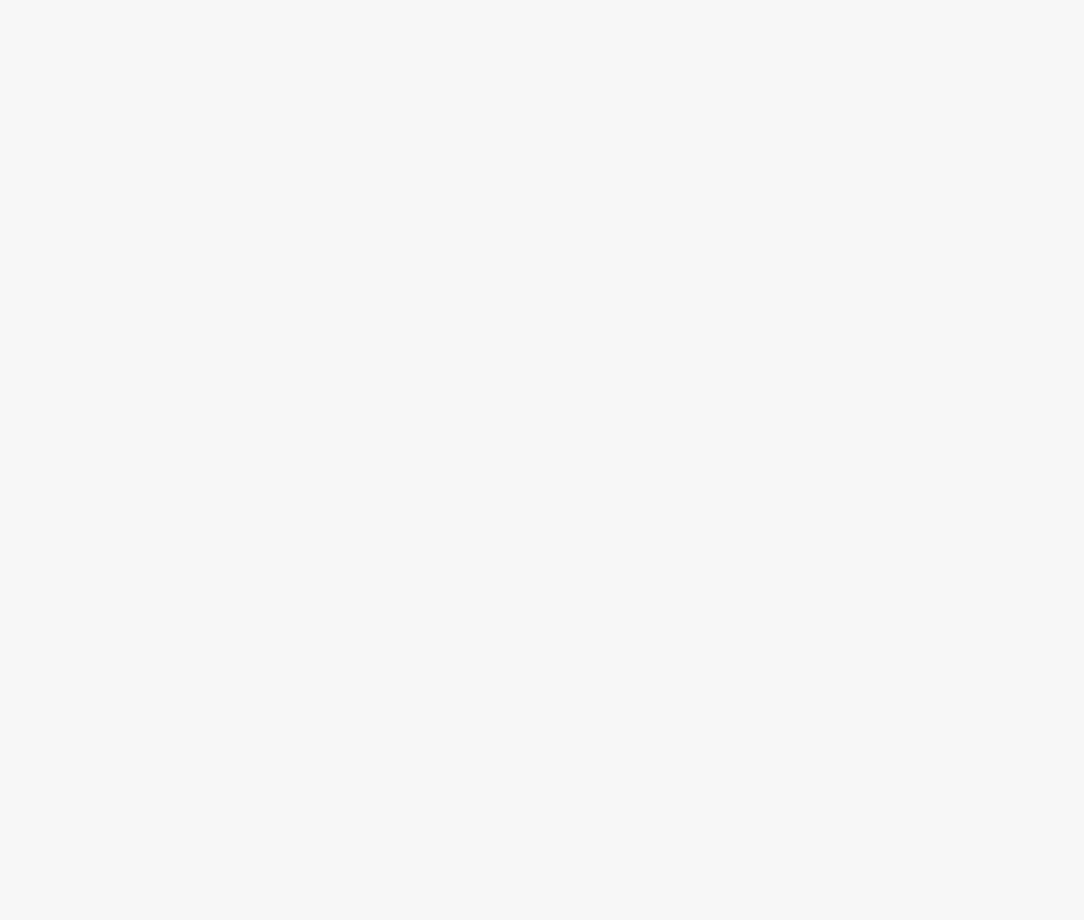
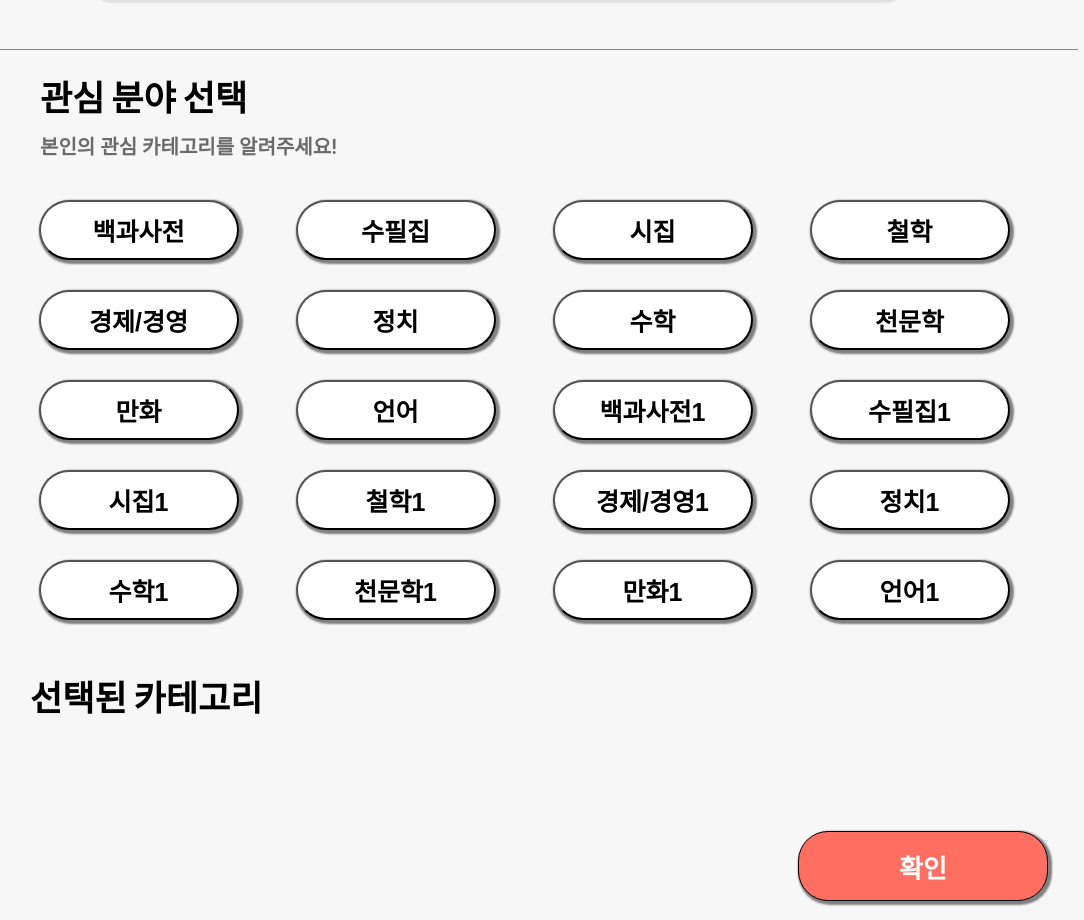
Before and after one commit to Leegyuseok99/Booker, a React (Create React App) app: page /profile/1 in a window 1280 px wide. Before the commit this address had no page. Shown: the part 1074-1994 px from the top of the page, without its empty margins (106-1190 px from the left). Before the commit the page ends 800 px from the top, so only its background shows below. Built offline with nearby package versions, Linux system fonts and the light colour scheme.

Commit message:
commit 2

```diff
--- a/package.json
+++ b/package.json
@@ -18,6 +18,7 @@
     "react-scripts": "5.0.1",
     "web-vitals": "^2.1.4"
   },
+  "proxy": "http://localhost:8080",
   "scripts": {
     "start": "react-scripts start",
     "build": "react-scripts build",
--- a/public/index.html
+++ b/public/index.html
@@ -3,7 +3,7 @@
   <head>
     <meta charset="utf-8" />
     <link rel="icon" href="%PUBLIC_URL%/favicon.ico" />
-    <meta name="viewport" content="width=device-width, initial-scale=1" />
+    <meta name="viewport" content="width=device-width, initial-scale=1.0" />
     <meta name="theme-color" content="#000000" />
     <meta
       name="description"
--- a/src/App.js
+++ b/src/App.js
@@ -14,7 +14,7 @@ function App() {
       <Routes>
         <Route path="/login" element={<Login />} />
         <Route path="/signup" element={<SignUp />} />
-        <Route path="/profile" element={<Profile />} />
+        <Route path="/profile/:idx" element={<Profile />} />
         <Route path="/" element={<Home />} />
       </Routes>
     </Router>
--- a/src/component/Category.jsx
+++ b/src/component/Category.jsx
@@ -5,7 +5,10 @@ import "../css/Category.css";
 function Category(props) {
   return (
     <div>
-      <button className="ctg_btn">
+      <button
+        className={`ctg_btn ${props.isSelected ? "selected" : ""}`}
+        onClick={props.onClick}
+      >
         <span>{props.Category}</span>
       </button>
     </div>
--- a/src/css/Category.css
+++ b/src/css/Category.css
@@ -1,6 +1,27 @@
 .ctg_btn {
-  width: 150px;
-  height: 40px;
+  width: 200px;
+  height: 60px;
   border-radius: 30px;
+  font-size: 25px;
+  font-weight: 600;
+  margin-bottom: 30px;
   background-color: white;
+  box-shadow: 2px 2px 2px 2px gray;
+  margin-right: 20px;
 }
+.ctg_btn:hover {
+  border: 3px solid #5e3fa7;
+  color: #5e3fa7;
+}
+.ctg_btn.selected {
+  background-color: #5e3fa7;
+  color: white;
+}
+@media screen and (max-width: 768px) {
+  .ctg_btn {
+    width: 120px;
+    height: 40px;
+    font-size: 14px;
+    font-weight: 600;
+  }
+}
--- a/src/css/Profile.css
+++ b/src/css/Profile.css
@@ -12,10 +12,6 @@
   flex-direction: column;
 }
 .profileImg {
-  width: 300px;
-  height: 300px;
-  border-radius: 50%;
-  border: 1px solid black;
   margin: 30px auto 80px;
 }
 .nickName > span:first-of-type {
@@ -64,13 +60,13 @@
   flex-direction: column;
 }
 .categorySection {
-  padding: 30px;
+  padding: 20px 30px;
 }
 .categorySection > span:first-of-type {
   font-size: 35px;
   font-weight: 900;
   display: inline-block;
-  padding: 10px 20px;
+  padding: 0px 20px;
 }
 .categorySection > span:last-of-type {
   font-size: 20px;
@@ -84,13 +80,47 @@
   flex-direction: row;
   flex-wrap: wrap;
   justify-content: space-around;
+  padding-top: 30px;
+}
+.categoryTotal {
+  padding-left: 40px;
+  display: flex;
+  flex-direction: column;
+}
+.categoryTotal > span {
+  font-size: 35px;
+  font-weight: 900;
+}
+.selectedCategories {
+  display: flex;
+  flex-direction: row;
+  padding-top: 40px;
+  flex-wrap: wrap;
+}
+.proBtnWrap {
+  display: flex;
+  flex-direction: row;
+  justify-content: flex-end;
+  padding: 70px 30px 0px;
+}
+.profile_btn {
+  width: 250px;
+  height: 70px;
+  font-size: 26px;
+  font-weight: 900;
+  border-radius: 30px;
+  background-color: #ff6f61;
+  border: 1px solid black;
+  box-shadow: 2px 2px 2px 2px gray;
+  color: white;
+}
+.profile_btn:hover {
+  background-color: white;
+  color: #ff6f61;
+  border: 1px solid #ff6f61;
 }
 @media screen and (max-width: 768px) {
   .profileImg {
-    width: 200px;
-    height: 200px;
-    border-radius: 50%;
-    border: 1px solid black;
     margin: 30px auto 50px;
   }
   .nickName > span:first-of-type {
@@ -116,8 +146,21 @@
     display: inline-block;
     color: #6b6b6b;
   }
-  .profileLeft {
-    height: 700px;
+  .categoryTotal {
+    border-top: 1px solid #888888;
+    padding-top: 20px;
+  }
+  .categoryTotal > span {
+  }
+  .profile_btn {
+    width: 200px;
+    height: 50px;
+    font-size: 18px;
+    font-weight: 600;
+  }
+  .proBtnWrap {
+    justify-content: center;
+    padding: 20px 30px 20px;
   }
 }
 @media screen and (max-width: 1600px) {
--- a/src/page/Login.js
+++ b/src/page/Login.js
@@ -85,7 +85,7 @@ function Login() {
       </div>
       <div>
         <button disabled={notAllow} onClick={loginhandle} className="login_btn">
-          확인
+          로그인
         </button>
         <button className="login_btn Naver">네이버</button>
         <button className="login_btn Google">
--- a/src/page/Profile.js
+++ b/src/page/Profile.js
@@ -1,12 +1,37 @@
-import React, { useState } from "react";
+import React, { useRef, useState } from "react";
 import Category from "../component/Category";
 import { TextField } from "@material-ui/core";
+import Avatar from "@mui/material/Avatar";
+import axios from "axios";
+import { useNavigate, useParams } from "react-router-dom";
+
 import "../css/Profile.css";
 
 function Profile() {
+  const navigate = useNavigate();
+  const { idx } = useParams();
   const [nickName, setNickName] = useState("");
   const [introduction, setIntroduction] = useState("");
+  const [Image, setImage] = useState("");
 
+  const fileInput = useRef(null);
+  const onChange = (e) => {
+    if (e.target.files[0]) {
+      setImage(e.target.files[0]);
+    } else {
+      //업로드 취소할 시
+      setImage(Image);
+      return;
+    }
+    //화면에 프로필 사진 표시
+    const reader = new FileReader();
+    reader.onload = () => {
+      if (reader.readyState === 2) {
+        setImage(reader.result);
+      }
+    };
+    reader.readAsDataURL(e.target.files[0]);
+  };
   const habdleNickName = (e) => {
     setNickName(e.target.value);
   };
@@ -15,17 +40,118 @@ function Profile() {
   };
 
   const categoryList = [
-    "comic",
-    "documentary",
-    "hero",
-    "science fantasy",
-    "black comedy",
+    "백과사전",
+    "수필집",
+    "시집",
+    "철학",
+    "경제/경영",
+    "정치",
+    "수학",
+    "천문학",
+    "만화",
+    "언어",
+    "백과사전1",
+    "수필집1",
+    "시집1",
+    "철학1",
+    "경제/경영1",
+    "정치1",
+    "수학1",
+    "천문학1",
+    "만화1",
+    "언어1",
   ];
+
+  const [selectedCategories, setSelectedCategories] = useState([]);
+
+  const handleCategorySelect = (categoryName) => {
+    if (selectedCategories) {
+      if (selectedCategories.length < 5) {
+        setSelectedCategories((prevSelected) => {
+          const isSelected = prevSelected.includes(categoryName);
+
+          if (isSelected) {
+            // 이미 선택된 경우, 해당 카테고리를 리스트에서 제거
+            return prevSelected.filter((category) => category !== categoryName);
+          } else {
+            // 선택되지 않은 경우, 최대 5개까지 추가
+            return [...prevSelected, categoryName];
+          }
+        });
+      } else {
+        // 이미 5개가 선택된 경우, 선택을 추가하지 않음
+        if (!selectedCategories.includes(categoryName)) {
+          window.alert("카테고리의 선택 가능 개수는 최대 5개 입니다.");
+        }
+        setSelectedCategories((prevSelected) =>
+          prevSelected.includes(categoryName)
+            ? prevSelected.filter((category) => category !== categoryName)
+            : prevSelected
+        );
+      }
+    }
+  };
+
+  const onProfilehandle = async (e) => {
+    const [interest1, interest2, interest3, interest4, interest5] =
+      selectedCategories;
+
+    const formData = new FormData();
+    formData.append("idx", idx);
+    formData.append("image", Image);
+    formData.append("nickname", nickName);
+    formData.append("introduction", introduction);
+    formData.append("category", JSON.stringify(selectedCategories));
+    await axios
+      .post("/profile", formData)
+      .then((response) => {
+        console.log(response.data);
+        window.alert("프로필 설정 완료");
+        navigate("/login");
+      })
+      .catch((error) => {
+        console.log(error);
+      });
+    console.log(
+      Image,
+      nickName,
+      introduction,
+      selectedCategories,
+      interest1,
+      interest2,
+      interest3,
+      interest4,
+      interest5
+    );
+  };
   return (
     <div>
       <div className="profile">
         <div className="profileLeft">
-          <div className="profileImg"></div>
+          <div className="profileImg">
+            <Avatar
+              className="profileImgSelect"
+              src={Image}
+              style={{
+                backgroundPosition: "center",
+                backgroundRepeat: "no-repeat",
+                backgroundSize: "contain",
+              }}
+              sx={{ width: 330, height: 330 }}
+              onClick={() => {
+                fileInput.current.click();
+              }}
+            />
+            {Image.name}
+            <input
+              type="file"
+              style={{ display: "none" }}
+              accept="image/jpg,impge/png,image/jpeg"
+              name="profile_img"
+              onChange={onChange}
+              ref={fileInput}
+            />
+          </div>
           <div className="nickName">
             <span>닉네임</span>
             <br />
@@ -70,11 +196,28 @@ function Profile() {
             <span>본인의 관심 카테고리를 알려주세요!</span>
             <div className="categorySelector">
               {categoryList.map((categoryName, index) => (
-                <Category key={index} Category={categoryName} />
+                <Category
+                  key={index}
+                  Category={categoryName}
+                  onClick={() => handleCategorySelect(categoryName)}
+                  isSelected={selectedCategories.includes(categoryName)}
+                />
               ))}
             </div>
           </div>
-          <div className="categoryTotal"></div>
+          <div className="categoryTotal">
+            <span>선택된 카테고리</span>
+            <div className="selectedCategories">
+              {selectedCategories.map((category, index) => (
+                <Category key={index} Category={category} />
+              ))}
+            </div>
+          </div>
+          <div className="proBtnWrap">
+            <button className="profile_btn" onClick={onProfilehandle}>
+              확인
+            </button>
+          </div>
         </div>
       </div>
     </div>
--- a/src/page/SignUp.js
+++ b/src/page/SignUp.js
@@ -102,7 +102,7 @@ function SignUp() {
   const onSubmithandle = async (e) => {
     e.preventDefault();
     await axios
-      .post("/", {
+      .post("/signup", {
         id: id,
         pw: pw,
         email: email,
@@ -111,7 +111,8 @@ function SignUp() {
       })
       .then((response) => {
         window.alert("회원가입 완료");
-        navigate("/login");
+        const idx = response.data.idx;
+        navigate(`/Profile/${idx}`);
         setId("");
         setPw("");
         setEmail("");
```
